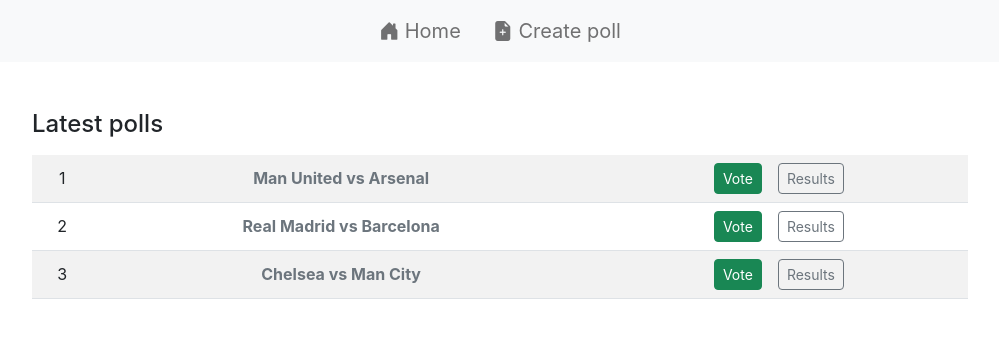
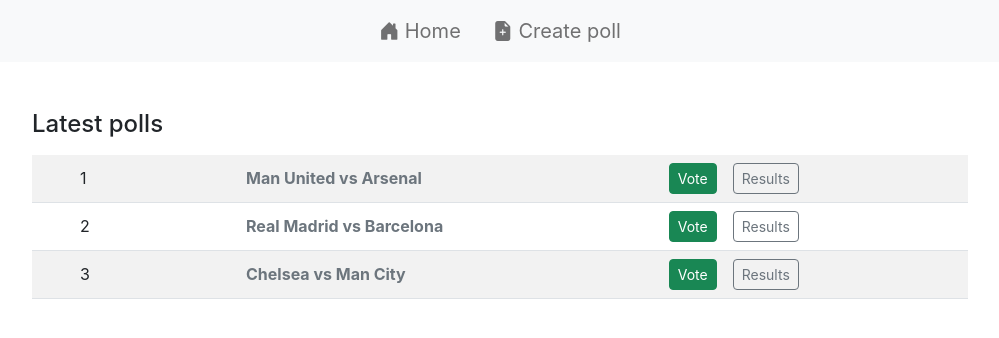
Before and after one commit to nxoo/Polls-App-React, a React (Create React App) app: page / in a window 1280 px wide. Shown: the top 338 px of the page, without its empty margins (140-1139 px from the left). Built offline with nearby package versions, Linux system fonts and the light colour scheme; data requests are answered from the project's data file.

Commit message:
justified content

```diff
--- a/src/App.css
+++ b/src/App.css
@@ -1,5 +1,4 @@
 /* using bootstrap */
 td {
-    text-align: center;
     vertical-align: middle;
 }
--- a/src/components/polls.js
+++ b/src/components/polls.js
@@ -54,10 +54,10 @@
                         <h4 className="mb-3">Latest polls</h4>
                         <div className="table-responsive">
                             <table className="table table-striped text-nowrap">
-                                <tbody>
+                                <tbody className="">
                                 {polls.map(poll => (
                                     <tr className="py-5" key={poll.id}>
-                                        <td>{poll.id}</td>
+                                        <td className="px-sm-5">{poll.id}</td>
                                         <td className="fw-bold text-secondary">{poll.poll}</td>
                                         <td className="">
                                             <button
```
